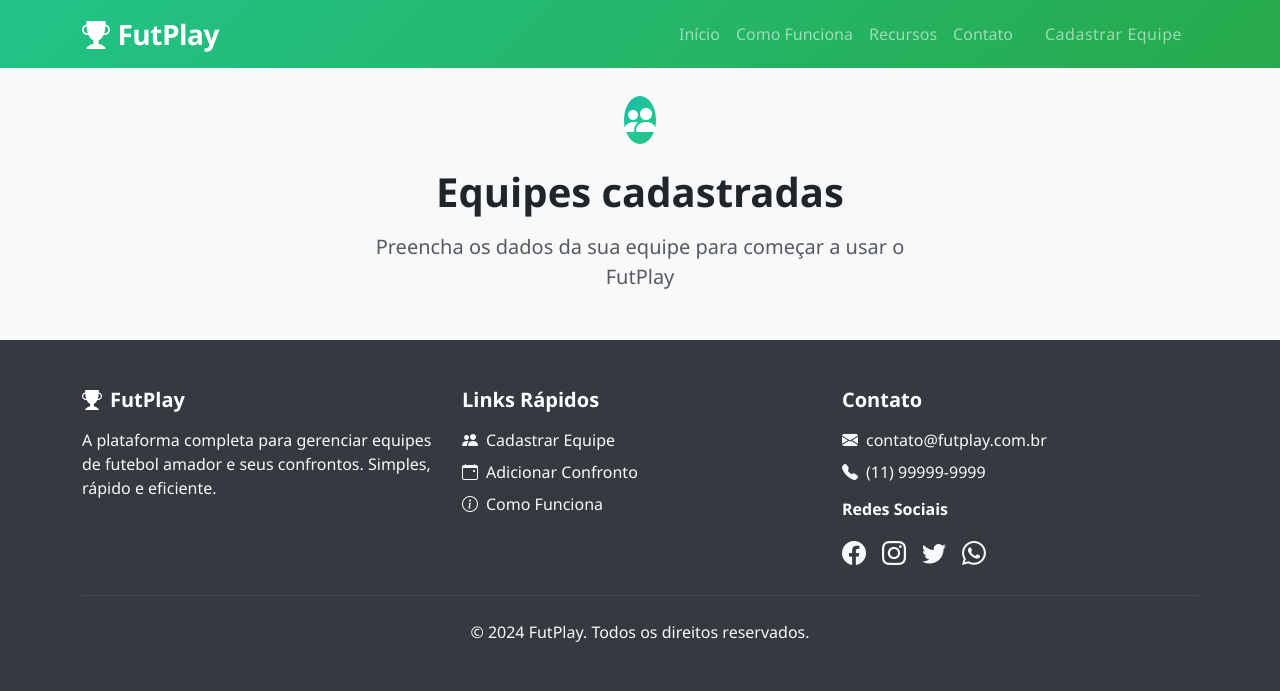
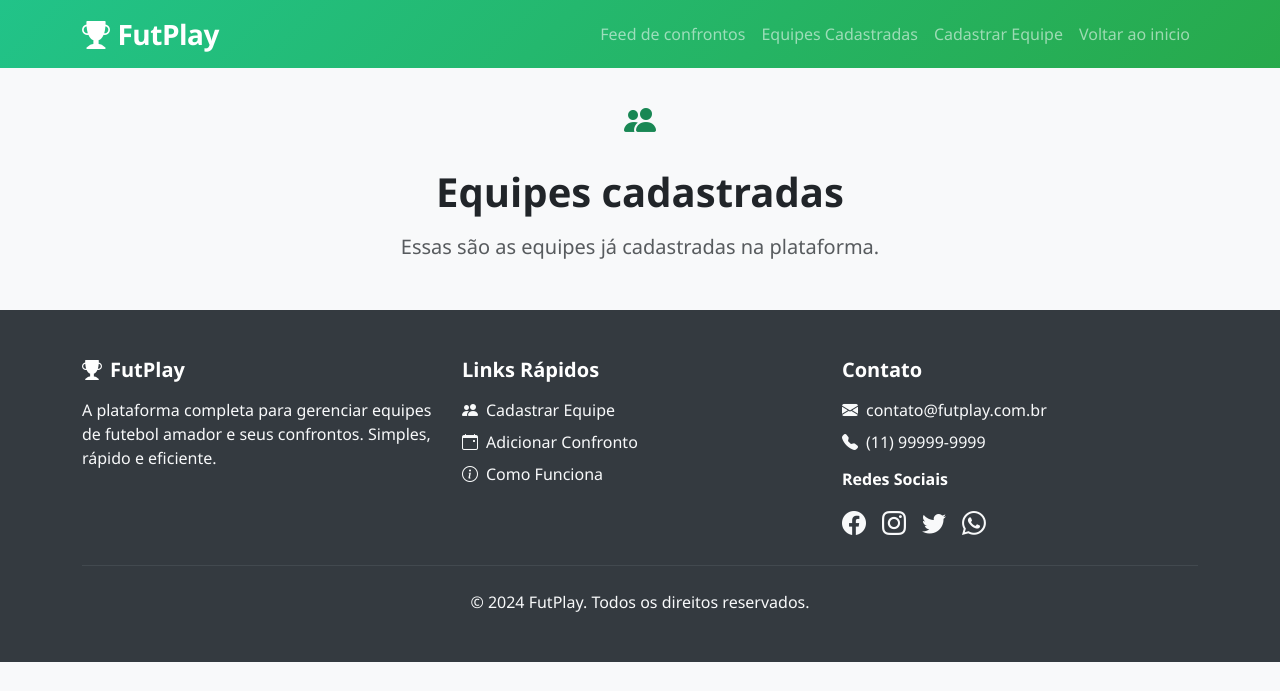
Before and after one commit to joaontdev/futebolamador.online, a PHP site: page /app/views/equipes-cadastradas.php in a window 1280 px wide. Shown: the top 691 px of the page. Run offline with PHP 8.4, Linux system fonts and the light colour scheme; data that the repository does not hold is empty; some libraries are stand-ins or nearby versions.

Commit message:
Correções e melhorias

```diff
--- a/app/controllers/EquipeController.php
+++ b/app/controllers/EquipeController.php
@@ -112,11 +112,11 @@ class EquipeController
         foreach ($equipes as $equipe) {
             $lista .= "<a href=\"#\" class=\"list-group-item list-group-item-action\">";
             $lista .= "<div class=\"d-flex w-100 justify-content-between\">";
-            $lista .= "<h5>" . $equipe['nomeEquipe'] . "</h5>";
-            $lista .= "<small class=\"text-body-secondary\">-</small>";
+            $lista .= "<h6 class=\"mb-1 text-success\"><i class=\"bi bi-people\"></i> " . $equipe['nomeEquipe'] . "</h6>";
+            $lista .= "<small class=\"text-body-secondary\"></small>";
             $lista .= "</div>";
-            $lista .= "<p class=\"mb-1\">Representante: " . $equipe['nomeComandante'] . "</p>";
-            $lista .= "<small class=\"text-body-secondary\">";
+            $lista .= "<p class=\"mb-1\"><i class=\"bi bi-person\"></i> Representante: " . $equipe['nomeComandante'] . "</p>";
+            $lista .= "<small class=\"text-body-secondary\"><i class=\"bi bi-geo-alt\"></i> ";
             $lista .= $equipe['logradouro'] . ", ";
             $lista .= $equipe['cidade'] . ", ";
             $lista .= $equipe['estado'] . ", ";
@@ -125,7 +125,5 @@ class EquipeController
         }
 
         return $lista;
-
-
     }
 }
--- a/app/routes.php
+++ b/app/routes.php
@@ -8,7 +8,7 @@ $routes = [
     '/inicio'               => __DIR__ . '/views/landingpage.php',
     '/equipes-cadastradas'  => __DIR__ . '/views/equipes-cadastradas.php',
     '/nova-equipe'          => __DIR__ . '/views/cadastro-equipe.php',
-    '/novo-confronto'       => __DIR__ . '/views/cadastro-confronto.php',
+    // '/novo-confronto'       => __DIR__ . '/views/cadastro-confronto.php',
     '/nova-equipe/salvar'   => [
         "controller"        => "EquipeController",
         "method"            => "salvar",
--- a/app/views/equipes-cadastradas.php
+++ b/app/views/equipes-cadastradas.php
@@ -1,6 +1,7 @@
 <?php
 
 require_once __DIR__ . '../../controllers/EquipeController.php';
+
 use App\Controllers\EquipeController;
 
 
@@ -28,37 +29,12 @@ use App\Controllers\EquipeController;
 </head>
 
 <body>
-    <!-- Navigation -->
-    <nav class="navbar navbar-expand-lg navbar-dark bg-custom fixed-top">
-        <div class="container">
-            <a class="navbar-brand fw-bold fs-3" href="#">
-                <i class="bi bi-trophy-fill me-2"></i>FutPlay
-            </a>
-            <button class="navbar-toggler" type="button" data-bs-toggle="collapse" data-bs-target="#navbarNav">
-                <span class="navbar-toggler-icon"></span>
-            </button>
-            <div class="collapse navbar-collapse" id="navbarNav">
-                <ul class="navbar-nav ms-auto">
-                    <li class="nav-item">
-                        <a class="nav-link" href="<?= BASE_URL ?>/app/views/feed-confrontos.html">Início</a>
-                    </li>
-                    <li class="nav-item">
-                        <a class="nav-link" href="#como-funciona">Como Funciona</a>
-                    </li>
-                    <li class="nav-item">
-                        <a class="nav-link" href="#recursos">Recursos</a>
-                    </li>
-                    <li class="nav-item">
-                        <a class="nav-link" href="#contato">Contato</a>
-                    </li>
-                    <li class="nav-item">
-                        <a class="nav-link btn btn-outline-light ms-2 px-3" href="<?= BASE_URL ?>/nova-equipe">Cadastrar
-                            Equipe</a>
-                    </li>
-                </ul>
-            </div>
-        </div>
-    </nav>
+
+    <?php
+    // Inclui a nav bar da pasta partials
+    require_once __DIR__ . '/../views/partials/navbar.php';
+
+    ?>
 
     <main class="main-content">
         <div class="container">
@@ -67,13 +43,12 @@ use App\Controllers\EquipeController;
                     <div class="form-container pt-5">
                         <!-- Header -->
                         <div class="text-center mb-5 mt-5">
-                            <div
-                                class="form-icon bg-custom text-white rounded-circle d-inline-flex align-items-center justify-content-center mb-4">
-                                <i class="bi bi-people-fill fs-2"></i>
+                            <div class="d-inline-flex align-items-center justify-content-center mb-4">
+                                <i class="bi bi-people-fill fs-2 text-success"></i>
                             </div>
                             <h1 class="display-6 fw-bold text-dark mb-3">Equipes cadastradas</h1>
                             <p class="lead text-muted">
-                                Preencha os dados da sua equipe para começar a usar o FutPlay
+                                Essas são as equipes já cadastradas na plataforma.
                             </p>
                         </div>
                         <div class="list-group">
@@ -83,8 +58,6 @@ use App\Controllers\EquipeController;
                             // Criar a listagem ser usando apenas o require onde, pois o name space nao funciona em minha hospedagem
 
                             echo EquipeController::listarEquipes();
-
-
 
 
                             ?>
--- /dev/null
+++ b/app/views/partials/navbar.php
@@ -0,0 +1,29 @@
+<!-- Navigation -->
+<nav class="navbar navbar-expand-lg navbar-dark bg-custom fixed-top">
+    <div class="container">
+        <a class="navbar-brand fw-bold fs-3" href="#">
+            <i class="bi bi-trophy-fill me-2"></i>FutPlay
+        </a>
+        <button class="navbar-toggler" type="button" data-bs-toggle="collapse" data-bs-target="#navbarNav">
+            <span class="navbar-toggler-icon"></span>
+        </button>
+        <div class="collapse navbar-collapse" id="navbarNav">
+            <ul class="navbar-nav ms-auto">
+                <li class="nav-item">
+                    <a class="nav-link" href="<?= BASE_URL ?>/app/views/feed-confrontos.html">Feed de confrontos</a>
+                </li>
+                <li class="nav-item">
+                    <a class="nav-link" href="<?= BASE_URL ?>/equipes-cadastradas">Equipes Cadastradas</a>
+                </li>
+                <li class="nav-item">
+                    <a class="nav-link" href="<?= BASE_URL ?>/nova-equipe">Cadastrar
+                        Equipe</a>
+                </li>
+                <li class="nav-item">
+                    <a class="nav-link" href="<?= BASE_URL ?>/inicio">Voltar ao inicio
+                    </a>
+                </li>
+            </ul>
+        </div>
+    </div>
+</nav>
```
Also changed, not shown: app/views/cadastro-equipe.php (+5 -18 lines), app/views/landingpage.php (+15 -12 lines). Lines whose indentation alone changed are shown as unchanged.
